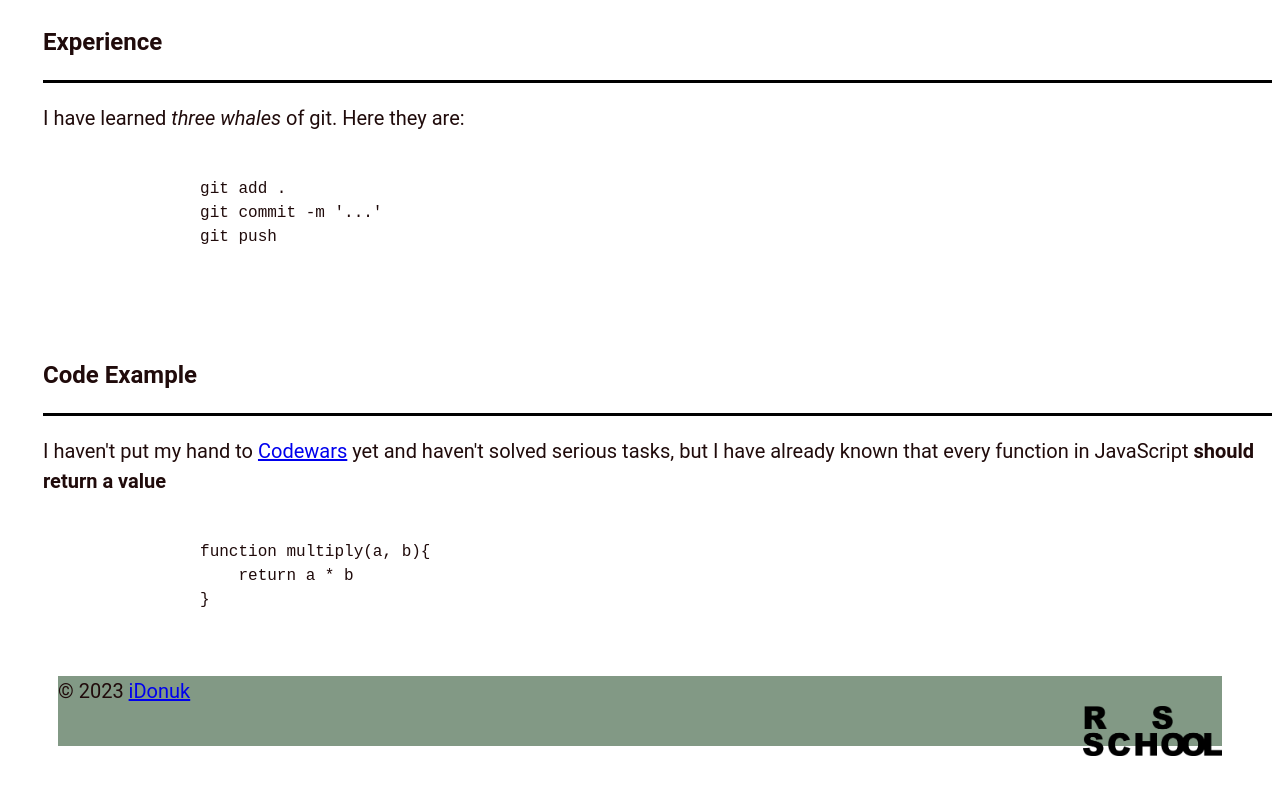
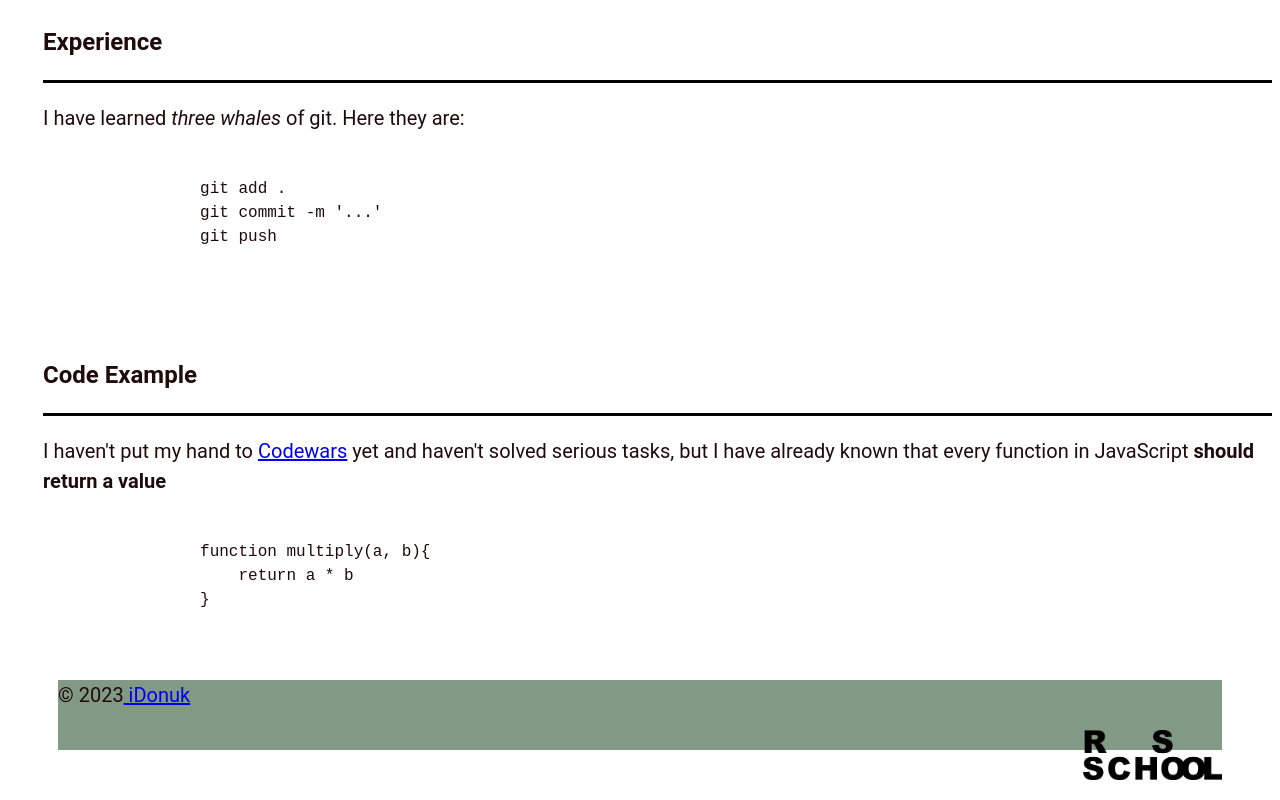
Before and after one commit to iDonuk/rsschool-cv, a plain HTML site: page index.html in a window 1280 px wide. Shown: the part 1799-2599 px from the top of the page. Before the commit the page ends 2575 px from the top, so only its background shows below. Drawn offline with Linux system fonts and the light colour scheme.

Commit message:
fix: change p2 to p in footer

```diff
--- a/index.html
+++ b/index.html
@@ -97,8 +97,7 @@
                 </code>
             </pre>
             <footer class="footer">
-                <p2>© 2023</p2>
-                <a href="https://github.com/iDonuk" class="footer-item">iDonuk</a>
+                <p>© 2023<a href="https://github.com/iDonuk" class="footer-item">   iDonuk</a></p>
                 <div>
                     <a href="https://rs.school/js"><img src="assets/img/rs-logo.png" alt="logo" height="50" class="rs-logo"></a>
                 </div>
```
